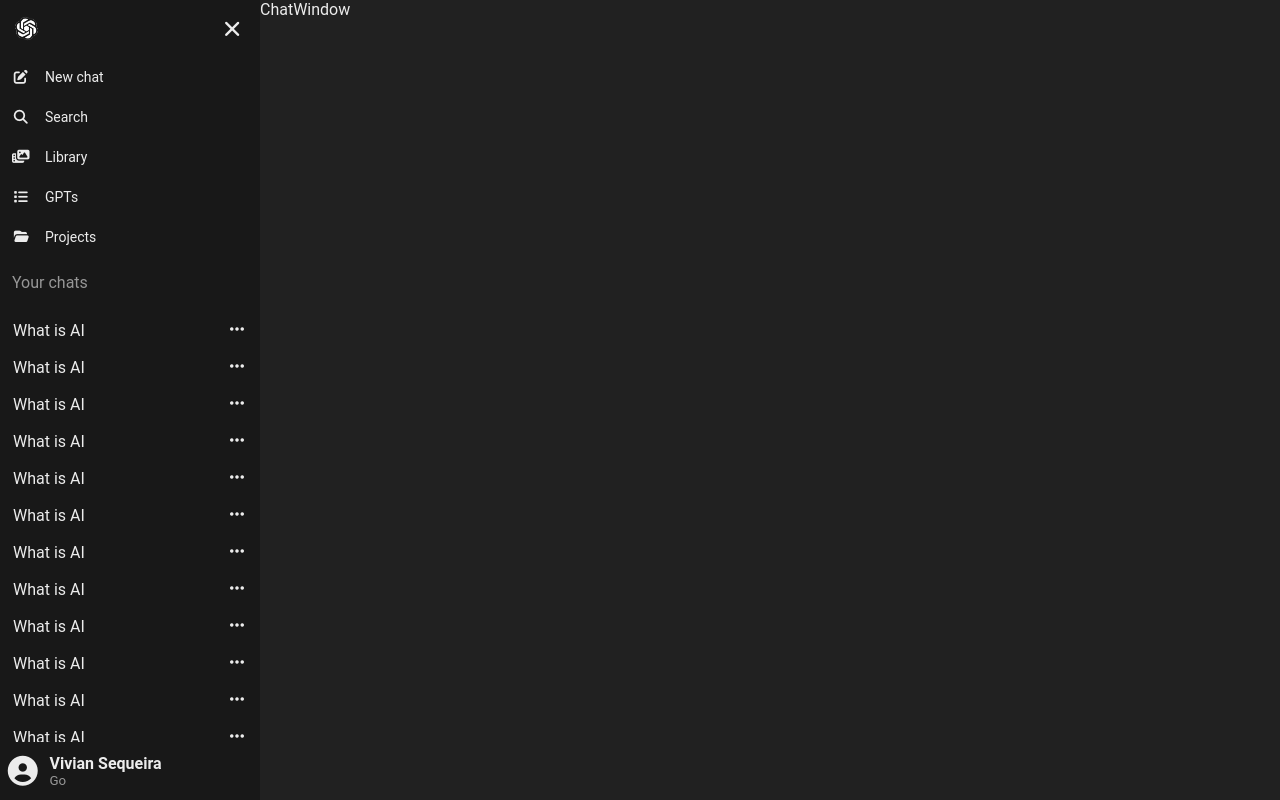
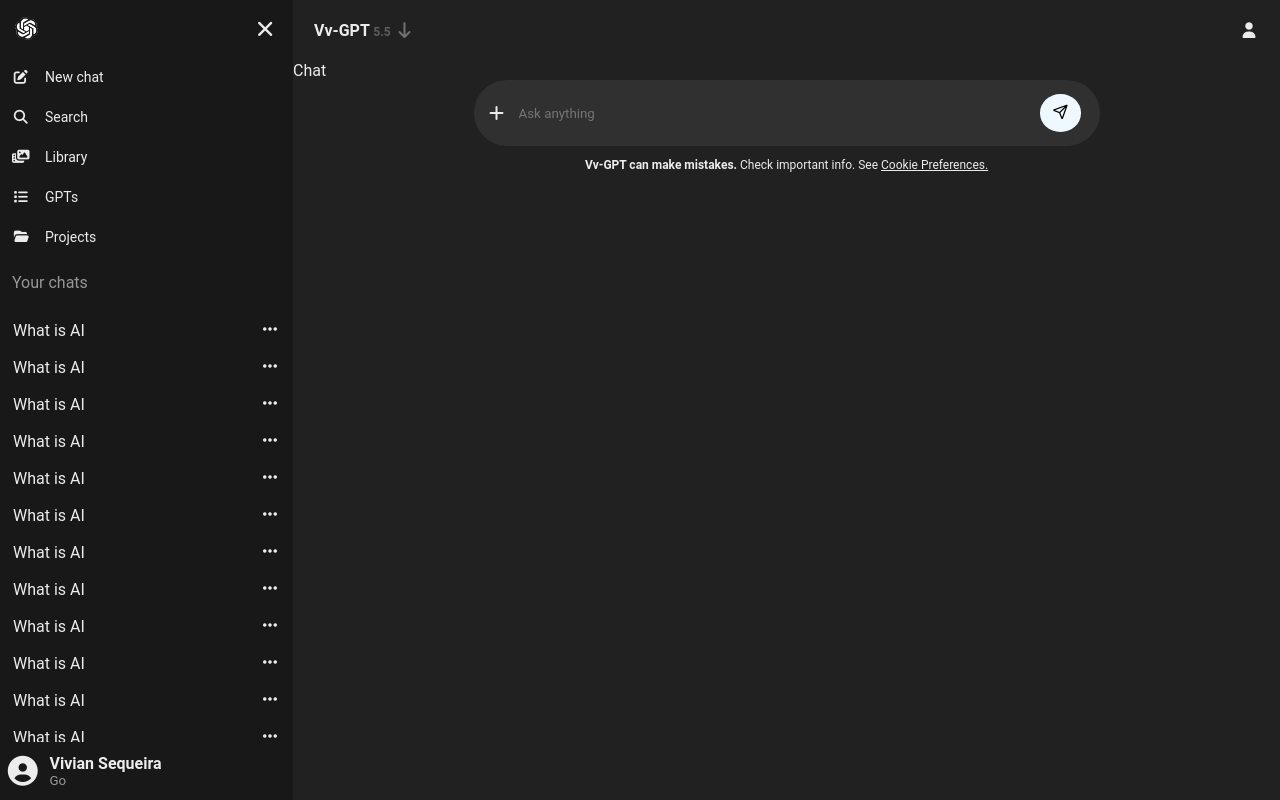
Before and after one commit to Vvn-sequeira/Chat-VIVI, a React (Vite) app in the folder frontend/: page / in a window 1280 px wide. Built offline with nearby package versions, Linux system fonts and the light colour scheme.

Commit message:
Input Box

```diff
--- a/frontend/src/ChatWindo.css
+++ b/frontend/src/ChatWindo.css
@@ -0,0 +1,80 @@
+
+.Navbar{
+    display: flex;
+    flex-direction: row;
+    padding: 12px ;
+    justify-content: space-between;
+
+}
+.Navbar a {
+     text-decoration: none ;
+     font-weight: 600;
+     padding: 9px ;
+
+}
+
+.Navbar a:hover{
+    background-color: #ffffff1a;
+    border-radius: 13px ;
+}
+
+.ChatWindow{
+    width: 100% ;
+}
+.Input{
+    display: flex;
+    flex-direction: column;
+    justify-content: center;
+    align-items: center;
+}
+.UserInput{
+    border-radius: 63px ;
+    display: flex;
+    justify-content: center;
+    align-items: center;
+     padding: 13px ;
+     width: 600px ;
+
+     background-color: #303030;
+
+}
+
+#userPrompt{
+    display: flex;
+    flex: 1;
+    height: 40px ;
+    background-color: transparent;
+    border: none ;
+    padding: 0 12px ;
+
+}
+
+input:focus{
+    outline: none ;
+}
+
+.send{
+    background-color: aliceblue;
+    padding: 12px ;
+    border-radius: 50% ;
+    color: black;
+
+}
+.send:hover{
+    background-color: rgb(0, 0, 0);
+    padding: 12px ;
+    border-radius: 50% ;
+    color: rgb(246, 244, 244);
+    box-shadow: 1px  -1px 20px  white ;
+}
+.button{
+    background-color: transparent;
+    border: none;
+}
+
+.UserNote p{
+    font-size: 12px ;
+}
+.UserNote u{
+    cursor: pointer;
+}
--- a/frontend/src/ChatWindow.jsx
+++ b/frontend/src/ChatWindow.jsx
@@ -1,7 +1,27 @@
 import React from 'react'
 import "./ChatWindo.css"
+import Chat from "./Chat"
 export default function ChatWindow() {
   return (
-    <div>ChatWindow</div>
+    <div className='ChatWindow'>
+      <div className='Navbar'>
+        <a href='#'>Vv-GPT <span style={{opacity: 0.3 , fontSize: "12px"}}>5.5</span> <i  style={{opacity: 0.4}} class="fa-solid fa-arrow-down"></i> </a>
+        <a href='#'><i class="fa-solid fa-user"></i></a>
+      </div>
+      <div className='Chat'>
+           <Chat></Chat>
+      </div>
+      <div className='Input'>
+           <div className='UserInput'>
+              <i class="fa-solid fa-plus"></i>
+              <input id='userPrompt' placeholder='Ask anything' type='text'></input>
+              {/* <i class="fa-solid fa-microphone microphone"></i> */}
+              <button className='button'><i class="fa-regular fa-paper-plane send"></i></button>
+           </div>
+           <div className='UserNote'>
+            <p><b>Vv-GPT can make mistakes.</b> Check important info. See <u>Cookie Preferences.</u></p>
+           </div>
+      </div>
+    </div>
   )
 }
--- a/frontend/src/Sidebar.css
+++ b/frontend/src/Sidebar.css
@@ -2,6 +2,7 @@
 .Sidebar{
     height: 100vh ;
     background-color: #181818;
+    width: 500px ;
 }
 
 .NavSidebar{
--- a/frontend/src/Sidebar.jsx
+++ b/frontend/src/Sidebar.jsx
@@ -4,7 +4,7 @@
 
   const items = Array.from({length:20})
   return (
-    <div className='Sidebar' style={{width:"260px" }}>
+    <div className='Sidebar' style={{width:"380px" }}>
       {/* Top bar */}
           <div style={{display:"flex" , justifyContent:"space-between" , padding:"16px" , alignItems:"center"}}>
             <img src='src/assets/ChatGPT.png' style={{width:"45px" , marginLeft:"-12px" }}></img>
```
